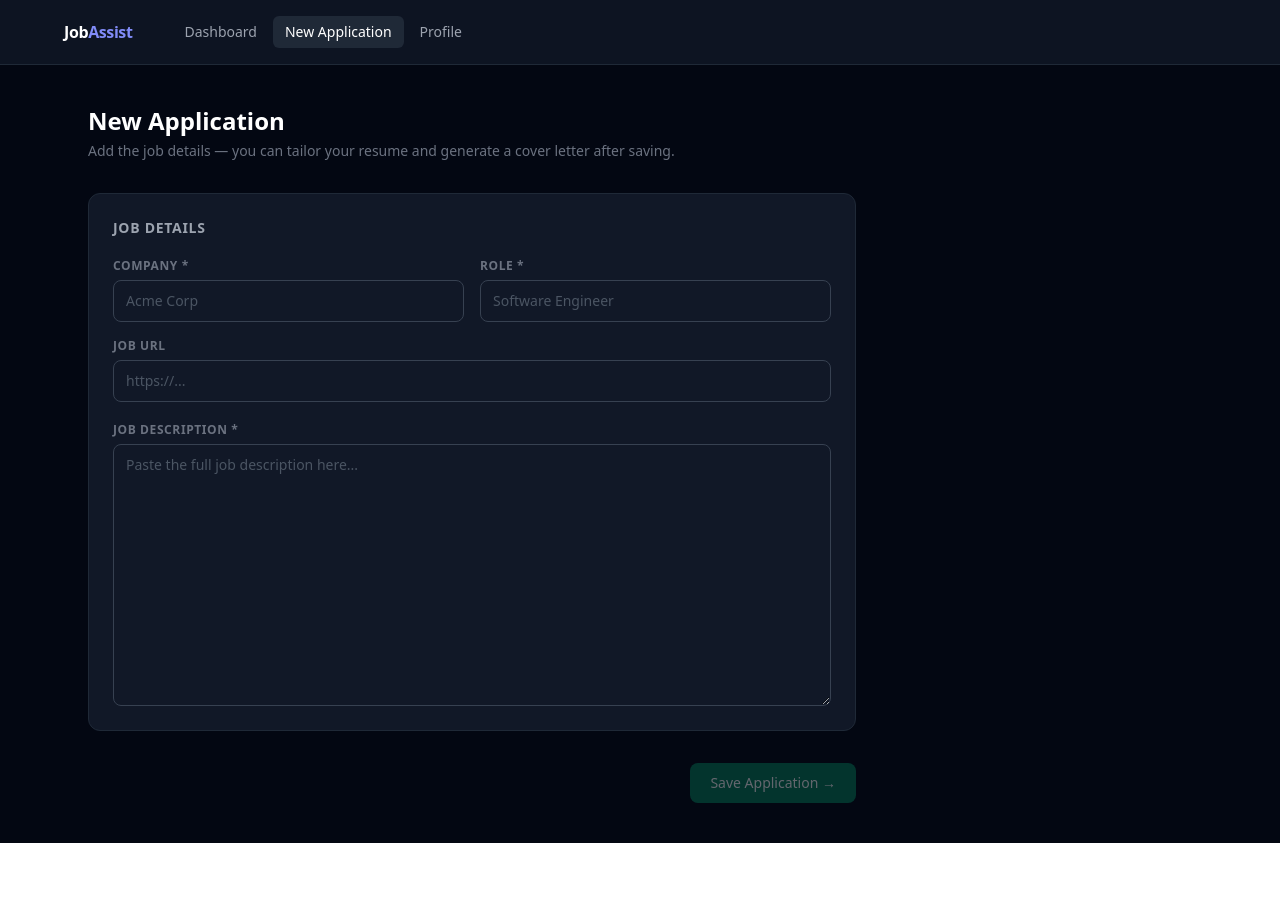
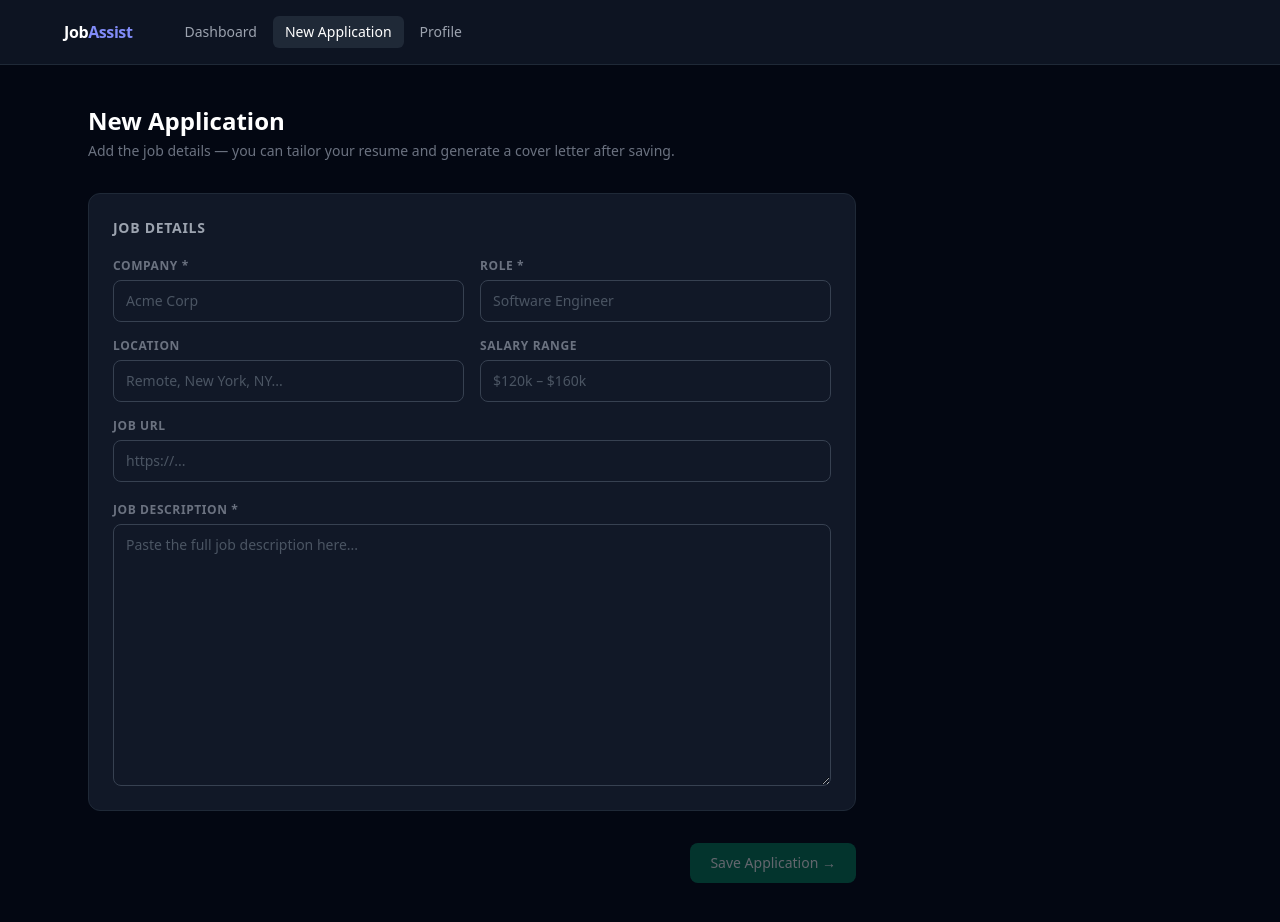
Before and after one commit to zachlieberman/job-assistant, a React (Vite) app in the folder frontend/: page /new in a window 1280 px wide. Before the commit the page ends 843 px from the top, so only its background shows below. Built offline with nearby package versions, Linux system fonts and the light colour scheme.

Commit message:
feat: add location and salary range fields to applications

```diff
--- a/frontend/src/api/client.ts
+++ b/frontend/src/api/client.ts
@@ -66,6 +66,8 @@ export interface Application {
   tailored_resume: string | null
   cover_letter: string | null
   notes: string | null
+  location: string | null
+  salary_range: string | null
   created_at: string
   updated_at: string
 }
@@ -77,6 +79,8 @@ export interface ApplicationCreate {
   job_description: string
   status?: string
   notes?: string | null
+  location?: string | null
+  salary_range?: string | null
 }
 
 export interface ApplicationUpdate {
@@ -86,6 +90,8 @@ export interface ApplicationUpdate {
   cover_letter?: string
   job_url?: string
   resume_id?: number | null
+  location?: string | null
+  salary_range?: string | null
 }
 
 export interface InterviewQuestion {
--- a/frontend/src/pages/ApplicationDetail.tsx
+++ b/frontend/src/pages/ApplicationDetail.tsx
@@ -112,6 +112,8 @@ interface Edits {
   tailored_resume: string
   cover_letter: string
   job_description: string
+  location: string
+  salary_range: string
 }
 
 export default function ApplicationDetail() {
@@ -148,6 +150,8 @@ export default function ApplicationDetail() {
         tailored_resume: res.data.tailored_resume ?? '',
         cover_letter: res.data.cover_letter ?? '',
         job_description: res.data.job_description ?? '',
+        location: res.data.location ?? '',
+        salary_range: res.data.salary_range ?? '',
       })
       if (res.data.resume_id) setSelectedResumeId(res.data.resume_id)
     }).catch(() => setError('Failed to load application.'))
@@ -174,6 +178,8 @@ export default function ApplicationDetail() {
         tailored_resume: edits.tailored_resume,
         cover_letter: edits.cover_letter,
         resume_id: selectedResumeId,
+        location: edits.location || null,
+        salary_range: edits.salary_range || null,
       })
       setApp(res.data)
       showToast('Changes saved')
@@ -261,6 +267,10 @@ export default function ApplicationDetail() {
           <h1 className="text-2xl font-bold text-white">{app.company}</h1>
           <p className="text-gray-400">{app.role}</p>
           <p className="text-gray-600 text-xs mt-0.5">Applied {app.date_applied}</p>
+          <div className="flex items-center gap-3 mt-0.5">
+            {app.location && <span className="text-gray-500 text-xs">📍 {app.location}</span>}
+            {app.salary_range && <span className="text-gray-500 text-xs">💰 {app.salary_range}</span>}
+          </div>
           {app.job_url && (
             <a href={app.job_url} target="_blank" rel="noreferrer" className="text-indigo-400 text-sm hover:text-indigo-300 transition-colors mt-0.5">
               {app.job_url} ↗
@@ -285,7 +295,7 @@ export default function ApplicationDetail() {
       </div>
 
       {/* Status bar */}
-      <div className="bg-gray-900 border border-gray-800 rounded-xl p-4 flex items-center gap-4">
+      <div className="bg-gray-900 border border-gray-800 rounded-xl p-4 flex flex-wrap items-center gap-4">
         <span className={LABEL}>Status</span>
         <select
           value={edits.status}
@@ -294,6 +304,22 @@ export default function ApplicationDetail() {
         >
           {STATUSES.map((s) => <option key={s} value={s}>{s.replace('_', ' ').replace(/\b\w/g, (c) => c.toUpperCase())}</option>)}
         </select>
+        <div className="h-4 w-px bg-gray-700" />
+        <span className={LABEL}>Location</span>
+        <input
+          value={edits.location}
+          onChange={(e) => setEdits((ed) => ({ ...ed, location: e.target.value }))}
+          placeholder="Remote, NYC..."
+          className="bg-transparent border-b border-gray-700 focus:border-indigo-500 text-sm text-gray-300 placeholder-gray-600 focus:outline-none py-0.5 min-w-[120px]"
+        />
+        <div className="h-4 w-px bg-gray-700" />
+        <span className={LABEL}>Salary</span>
+        <input
+          value={edits.salary_range}
+          onChange={(e) => setEdits((ed) => ({ ...ed, salary_range: e.target.value }))}
+          placeholder="$120k – $160k"
+          className="bg-transparent border-b border-gray-700 focus:border-indigo-500 text-sm text-gray-300 placeholder-gray-600 focus:outline-none py-0.5 min-w-[120px]"
+        />
       </div>
 
       {/* AI Actions panel */}
--- a/frontend/src/pages/NewApplication.tsx
+++ b/frontend/src/pages/NewApplication.tsx
@@ -11,6 +11,8 @@ interface FormState {
   role: string
   jobUrl: string
   jobDescription: string
+  location: string
+  salaryRange: string
 }
 
 export default function NewApplication() {
@@ -20,6 +22,8 @@ export default function NewApplication() {
     role: '',
     jobUrl: '',
     jobDescription: '',
+    location: '',
+    salaryRange: '',
   })
   const [saving, setSaving] = useState(false)
   const [error, setError] = useState<string | null>(null)
@@ -39,6 +43,8 @@ export default function NewApplication() {
         role: form.role,
         job_url: form.jobUrl || null,
         job_description: form.jobDescription,
+        location: form.location || null,
+        salary_range: form.salaryRange || null,
       })
       navigate(`/applications/${res.data.id}`, { state: { created: true } })
     } catch {
@@ -80,6 +86,24 @@ export default function NewApplication() {
               className={inputClass}
             />
           </div>
+          <div className="flex flex-col gap-1.5">
+            <label className={labelClass}>Location</label>
+            <input
+              value={form.location}
+              onChange={setField('location')}
+              placeholder="Remote, New York, NY..."
+              className={inputClass}
+            />
+          </div>
+          <div className="flex flex-col gap-1.5">
+            <label className={labelClass}>Salary Range</label>
+            <input
+              value={form.salaryRange}
+              onChange={setField('salaryRange')}
+              placeholder="$120k – $160k"
+              className={inputClass}
+            />
+          </div>
           <div className="flex flex-col gap-1.5 col-span-2">
             <label className={labelClass}>Job URL</label>
             <input
```
Also changed, not shown: 2 other files (tests, documents, lock files or other folders).
